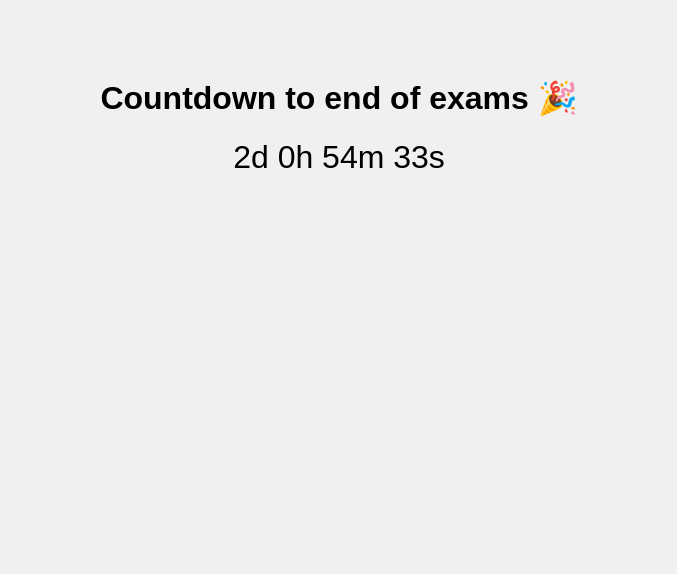
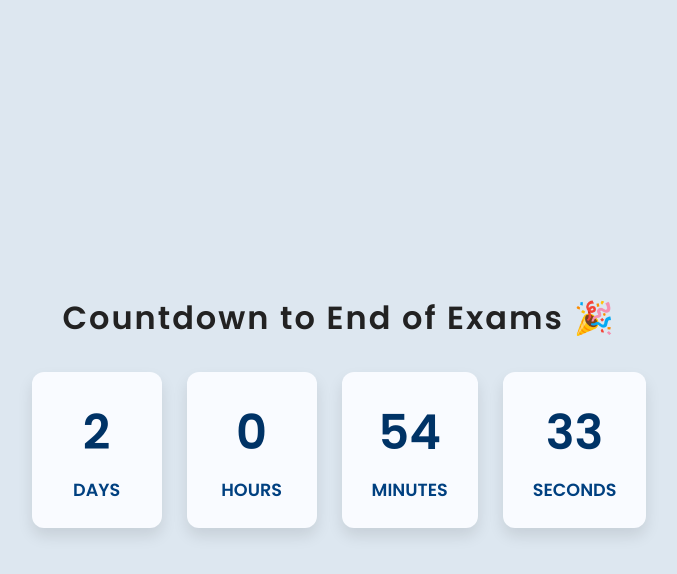
Before and after one commit to MrStormy134/mrstormy134-github.io, a plain HTML site: page index.html in a window 1280 px wide. Shown: the whole page, without its empty margins (301-978 px from the left). Drawn offline with Linux system fonts and the light colour scheme.

Commit message:
Update index.html

```diff
--- a/index.html
+++ b/index.html
@@ -2,35 +2,107 @@
 <html lang="en">
 <head>
 <meta charset="UTF-8" />
-  <title>Countdown Timer</title>
+<meta name="viewport" content="width=device-width, initial-scale=1" />
+<title>Countdown to End of Exams 🎉</title>
 <style>
+  @import url('https://fonts.googleapis.com/css2?family=Poppins:wght@600&display=swap');
+
   body {
-      font-family: Arial, sans-serif;
+    margin: 0;
+    height: 100vh;
+    background-color: #dde7f0;
+    display: flex;
+    justify-content: center;
+    align-items: center;
+    font-family: 'Poppins', sans-serif;
+    color: #222;
+    flex-direction: column;
+    user-select: none;
+  }
+
+  h1 {
+    margin-bottom: 30px;
+    font-weight: 600;
+    font-size: 2rem;
+    letter-spacing: 2px;
+  }
+
+  .countdown {
+    display: flex;
+    gap: 25px;
+  }
+
+  .time-segment {
+    background: #f9fbff;
+    padding: 25px 30px;
+    border-radius: 12px;
+    box-shadow: 0 8px 15px rgba(0, 0, 0, 0.1);
+    cursor: default;
     text-align: center;
-      padding: 50px;
-      background-color: #f0f0f0;
+    transition: transform 0.3s ease, box-shadow 0.3s ease;
+    min-width: 70px;
   }
-    #countdown {
-      font-size: 2rem;
-      margin-top: 20px;
+
+  .time-segment:hover, .time-segment:focus {
+    transform: scale(1.2);
+    box-shadow: 0 15px 25px rgba(0, 0, 0, 0.2);
+    outline: none;
+  }
+
+  .number {
+    font-size: 3rem;
+    font-weight: 700;
+    color: #003366;
+  }
+
+  .label {
+    font-size: 1.1rem;
+    margin-top: 8px;
+    font-weight: 600;
+    color: #004080;
+    text-transform: uppercase;
   }
 </style>
 </head>
 <body>
-  <h1>Countdown to end of exams 🎉</h1>
-  <div id="countdown"></div>
+
+<h1>Countdown to End of Exams 🎉</h1>
+<div class="countdown" aria-label="Countdown timer">
+  <div class="time-segment" tabindex="0" role="timer" aria-live="polite">
+    <div class="number" id="days">0</div>
+    <div class="label">Days</div>
+  </div>
+  <div class="time-segment" tabindex="0" role="timer" aria-live="polite">
+    <div class="number" id="hours">0</div>
+    <div class="label">Hours</div>
+  </div>
+  <div class="time-segment" tabindex="0" role="timer" aria-live="polite">
+    <div class="number" id="minutes">0</div>
+    <div class="label">Minutes</div>
+  </div>
+  <div class="time-segment" tabindex="0" role="timer" aria-live="polite">
+    <div class="number" id="seconds">0</div>
+    <div class="label">Seconds</div>
+  </div>
+</div>
 
 <script>
   function updateCountdown() {
+    const now = new Date();
+
+    // Set your exam end date here:
+    // For example, Friday at 3:30 PM this week or next if past:
     const target = new Date();
     target.setDate(target.getDate() + ((5 - target.getDay() + 7) % 7)); // Next Friday
     target.setHours(15, 30, 0, 0); // 3:30 PM
 
-      const now = new Date();
     const diff = target - now;
 
     if (diff < 0) {
-        document.getElementById("countdown").innerText = "Time's up!";
+      document.getElementById("days").textContent = 0;
+      document.getElementById("hours").textContent = 0;
+      document.getElementById("minutes").textContent = 0;
+      document.getElementById("seconds").textContent = 0;
       return;
     }
 
@@ -39,12 +111,15 @@
     const minutes = Math.floor((diff / (1000 * 60)) % 60);
     const seconds = Math.floor((diff / 1000) % 60);
 
-      document.getElementById("countdown").innerText =
-        `${days}d ${hours}h ${minutes}m ${seconds}s`;
+    document.getElementById("days").textContent = days;
+    document.getElementById("hours").textContent = hours;
+    document.getElementById("minutes").textContent = minutes;
+    document.getElementById("seconds").textContent = seconds;
   }
 
   setInterval(updateCountdown, 1000);
   updateCountdown();
 </script>
+
 </body>
 </html>
```
Lines whose indentation alone changed are shown as unchanged.
